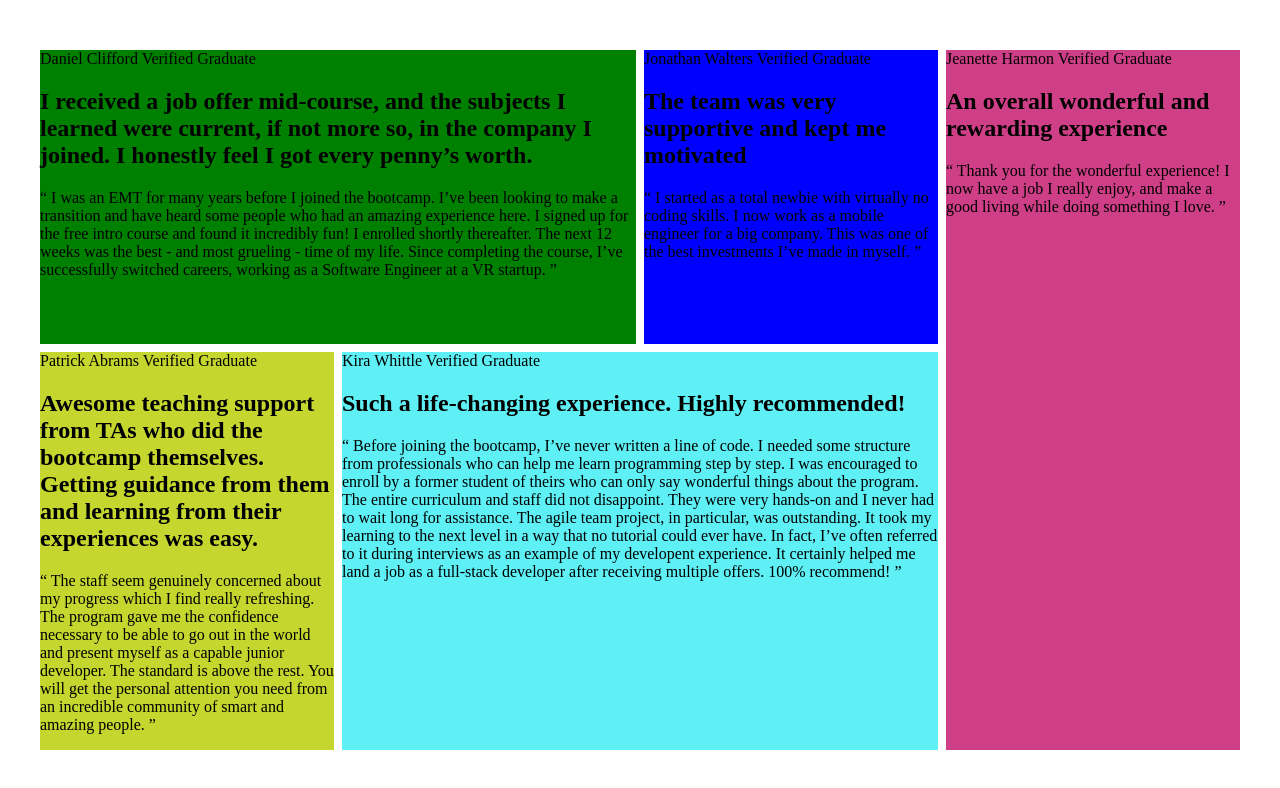
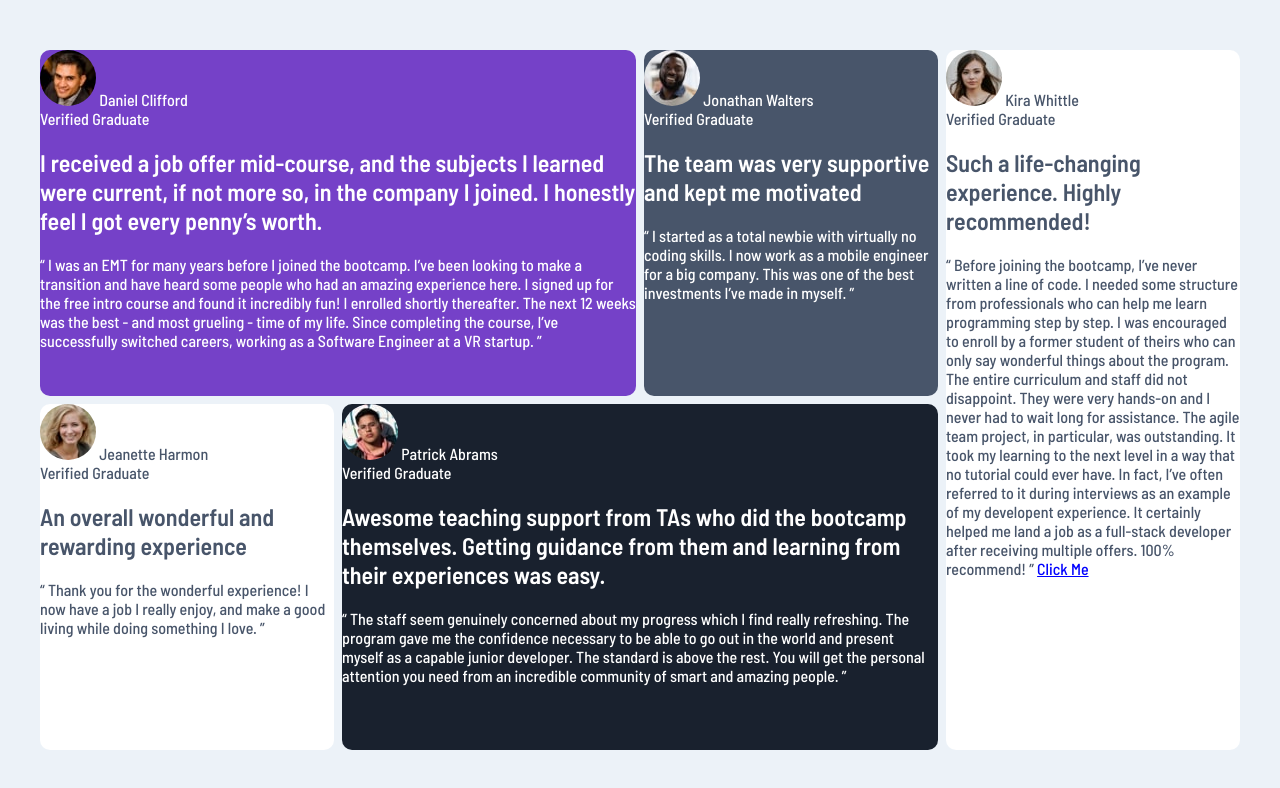
Before and after one commit to Ryzhundel/testimonials-grid-section-main, a plain HTML site: page index.html in a window 1280 px wide. Drawn offline with Linux system fonts and the light colour scheme.

Commit message:
add css styles

```diff
--- a/index.html
+++ b/index.html
@@ -17,6 +17,9 @@
     <link rel="stylesheet" href="styles/desktop.css" media="(min-width:601px)">
     <link rel="stylesheet" href="styles/mobile.css" media="(max-width:600px)">
 
+    <link rel="preconnect" href="https://fonts.googleapis.com">
+    <link rel="preconnect" href="https://fonts.gstatic.com" crossorigin>
+    <link href="https://fonts.googleapis.com/css2?family=Barlow+Semi+Condensed:wght@500;600&display=swap" rel="stylesheet">
 
     <!-- Feel free to remove these styles or customise in your own stylesheet 👍 -->
     <!-- <style>
@@ -32,7 +35,8 @@
   <body>
     <main>
       <article>
-        <span> Daniel Clifford</span>
+        <img src="images/image-daniel.jpg" alt="">
+        <span> Daniel Clifford</span><br>
         <span> Verified Graduate </span>
 
         <h2>
@@ -52,7 +56,8 @@
         </p>
       </article>
       <article>
-        <span>Jonathan Walters</span>
+        <img src="images/image-jonathan.jpg" alt="">
+        <span>Jonathan Walters</span><br>
         <span>Verified Graduate</span>
 
         <h2>The team was very supportive and kept me motivated</h2>
@@ -64,7 +69,8 @@
         </p>
       </article>
       <article>
-        <span>Jeanette Harmon</span>
+        <img src="images/image-jeanette.jpg" alt="">
+        <span>Jeanette Harmon</span><br>
         <span>Verified Graduate</span>
 
         <h2>An overall wonderful and rewarding experience</h2>
@@ -75,7 +81,8 @@
         </p>
       </article>
       <article>
-        <span>Patrick Abrams</span>
+        <img src="images/image-patrick.jpg" alt="">
+        <span>Patrick Abrams</span><br>
         <span>Verified Graduate</span>
 
         <h2>
@@ -94,7 +101,8 @@
         </p>
       </article>
       <article>
-        <span>Kira Whittle</span>
+        <img src="images/image-kira.jpg" alt="">
+        <span>Kira Whittle</span><br>
         <span>Verified Graduate</span>
 
         <h2>Such a life-changing experience. Highly recommended!</h2>
@@ -111,6 +119,7 @@
           often referred to it during interviews as an example of my developent
           experience. It certainly helped me land a job as a full-stack
           developer after receiving multiple offers. 100% recommend! ”
+          <a href="http://google.com"> Click Me</a>
         </p>
       </article>
     </main>
--- a/styles/desktop.css
+++ b/styles/desktop.css
@@ -1,16 +1,15 @@
 @import url("common.css");
+
+
+body {
+  background-color: hsl(210, 46%, 95%);
+}
 
 main {
   display: grid;
    grid-template: "art1 art1 art2 art3" 1fr
     "art4 art5 art5 art3" 1fr / 1fr 1fr 1fr 1fr;
-  /* grid-template-columns: repeat(4, 1fr);
-  grid-template-rows: repeat(2, 1fr);
-  grid-template-areas:
-    "art1 art1 art2 art3"
-    "art4 art5 art5 art3"; */
-
-    grid-gap: 1vmin;
+      grid-gap: 1vmin;
 
   max-width: 98vw;
   width:  1200px;
@@ -21,26 +20,55 @@ main {
     left: 50%;
     top: 50%;
     transform: translate(-50%, -50%);
+
+
 }
 
 main  article:nth-of-type(1) {
-  background-color: green;
+  background-color: hsl(263, 55%, 52%);
   grid-area: art1;
+  color: hsl(0, 0%, 100%);
+  font-family: 'Barlow Semi Condensed', sans-serif;
 }
 
 main article:nth-of-type(2) {
-  background-color: blue;
+  background-color: hsl(217, 19%, 35%);
   grid-area: art2;
+  color: hsl(0, 0%, 100%);
+  font-family: 'Barlow Semi Condensed', sans-serif;
 }
 main  article:nth-of-type(3) {
-  background-color: rgb(207, 63, 135);
-  grid-area: art3;
+  background-color: hsl(0, 0%, 100%);
+  grid-area: art4;
+  color: hsl(217, 19%, 35%);
+  font-family: 'Barlow Semi Condensed', sans-serif;
 }
 main  article:nth-of-type(4) {
-  background-color: rgb(197, 214, 47);
-  grid-area: art4;
+  background-color: hsl(219, 29%, 14%);
+  grid-area: art5;
+  color: hsl(0, 0%, 100%);
+  font-family: 'Barlow Semi Condensed', sans-serif;
 }
 main  article:nth-of-type(5) {
-  background-color: rgb(94, 240, 245);
-  grid-area: art5;
+  background-color: hsl(0, 0%, 100%);
+  grid-area: art3;
+  color: hsl(217, 19%, 35%);
+  font-family: 'Barlow Semi Condensed', sans-serif;
 }
+
+main article {
+  border-radius: 10px;
+}
+main img {
+  border-radius: 50%;
+}
+a:nth-of-type(1) {
+  color: pink;
+}
+a {
+  color: blue !important;
+}
+
+article a {
+  color: red;
+}
```
